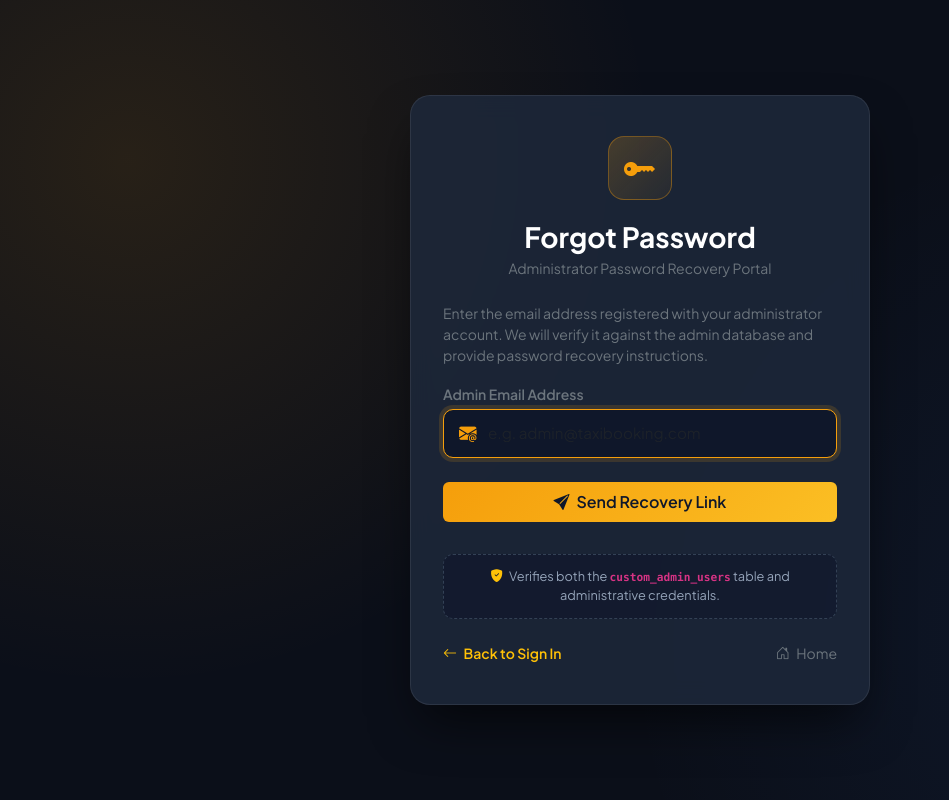
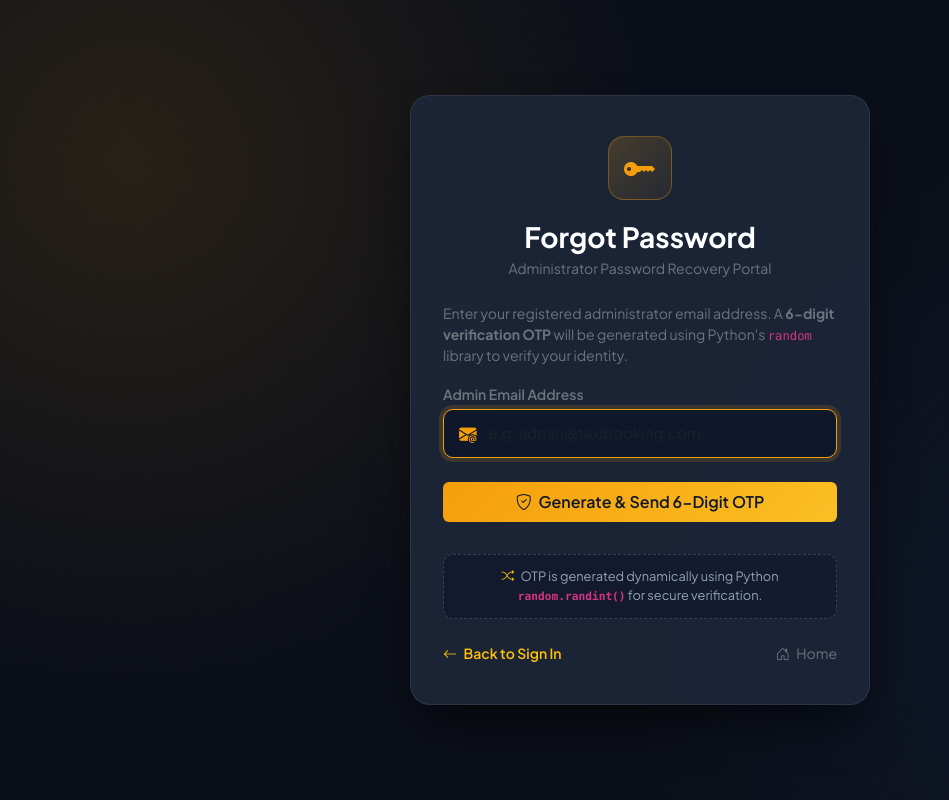
Before and after one commit to parmarkhushi2026-max/Taxi-Booking-System, a Django app: page /forgot-password/ in a window 1280 px wide. Shown: the whole page, without its empty margins (0-949 px from the left). Run offline with Django 5.2, Linux system fonts and the light colour scheme.

Commit message:
Generate 6-digit OTP using Python random library for admin password reset

```diff
--- a/core/forms.py
+++ b/core/forms.py
@@ -151,3 +151,24 @@ class AdminForgotPasswordForm(forms.Form):
             'autocomplete': 'email',
         })
     )
+
+
+class VerifyOTPForm(forms.Form):
+    """
+    OTP Verification Form for Password Reset.
+    Validates the 6-digit numeric OTP generated via Python random.
+    """
+    otp = forms.CharField(
+        max_length=6,
+        min_length=6,
+        label="6-Digit OTP Code",
+        widget=forms.TextInput(attrs={
+            'class': 'form-control form-control-custom w-100 text-center fs-3 fw-bold',
+            'placeholder': '• • • • • •',
+            'id': 'otpInput',
+            'maxlength': '6',
+            'autofocus': True,
+            'autocomplete': 'one-time-code',
+            'style': 'letter-spacing: 8px;',
+        })
+    )
--- a/core/templates/core/admin_forgot_password.html
+++ b/core/templates/core/admin_forgot_password.html
@@ -124,7 +124,7 @@
         {% else %}
             <!-- Email Submission Form -->
             <p class="text-secondary small mb-3">
-                Enter the email address registered with your administrator account. We will verify it against the admin database and provide password recovery instructions.
+                Enter your registered administrator email address. A <strong>6-digit verification OTP</strong> will be generated using Python's <code>random</code> library to verify your identity.
             </p>
 
             <form method="POST" action="{% url 'admin_forgot_password' %}">
@@ -141,13 +141,13 @@
 
                 <!-- Submit Button -->
                 <button type="submit" class="btn btn-taxi w-100 py-2 mb-3">
-                    <i class="bi bi-send-fill me-1"></i> Send Recovery Link
+                    <i class="bi bi-shield-check me-1"></i> Generate & Send 6-Digit OTP
                 </button>
 
                 <!-- Security Notice -->
                 <div class="security-notice text-center mt-3">
-                    <i class="bi bi-shield-fill-check text-warning me-1"></i>
-                    <span>Verifies both the <strong><code>custom_admin_users</code></strong> table and administrative credentials.</span>
+                    <i class="bi bi-shuffle text-warning me-1"></i>
+                    <span>OTP is generated dynamically using Python <strong><code>random.randint()</code></strong> for secure verification.</span>
                 </div>
             </form>
         {% endif %}
--- a/core/urls.py
+++ b/core/urls.py
@@ -9,6 +9,9 @@ urlpatterns = [
     path('login/', views.admin_login_view, name='login'),
     path('admin-forgot-password/', views.admin_forgot_password_view, name='admin_forgot_password'),
     path('forgot-password/', views.admin_forgot_password_view, name='forgot_password'),
+    path('admin-verify-otp/', views.admin_verify_otp_view, name='admin_verify_otp'),
+    path('verify-otp/', views.admin_verify_otp_view, name='verify_otp'),
+    path('admin-resend-otp/', views.admin_resend_otp_view, name='admin_resend_otp'),
     path('admin-reset-password/', views.admin_reset_password_view, name='admin_reset_password'),
     path('admin-dashboard/', views.admin_dashboard_view, name='admin_dashboard'),
     path('admin-logout/', views.admin_logout_view, name='admin_logout'),
--- a/core/views.py
+++ b/core/views.py
@@ -9,7 +9,12 @@ from django.contrib import messages
 from django.utils.http import url_has_allowed_host_and_scheme
 from django.utils import timezone
 from django.db.models import Sum
-from .forms import AdminLoginForm, AdminRegistrationForm, AdminForgotPasswordForm
+from .forms import (
+    AdminLoginForm,
+    AdminRegistrationForm,
+    AdminForgotPasswordForm,
+    VerifyOTPForm,
+)
 from .models import CustomAdmin, Driver, Vehicle, Booking
 
 
@@ -199,30 +204,34 @@ def admin_login_view(request):
 def admin_forgot_password_view(request):
     """
     Forgot Password view for Administrator Accounts.
-    Accepts the admin's email and initiates password recovery.
+    Accepts the admin's email and generates a 6-digit OTP using the Python random library.
     """
-    reset_sent = False
-    target_email = ""
-    reset_url = ""
-
     if request.method == 'POST':
         form = AdminForgotPasswordForm(request.POST)
         if form.is_valid():
             target_email = form.cleaned_data['email'].strip().lower()
 
-            # Verify admin account existence in custom admin table or Django User
+            # Verify admin existence in custom admin table or User model
             admin_found = (
                 CustomAdmin.objects.filter(email__iexact=target_email).exists() or
                 User.objects.filter(email__iexact=target_email, is_staff=True).exists()
             )
 
             if admin_found:
-                reset_sent = True
-                reset_url = request.build_absolute_uri(reverse('admin_reset_password')) + f"?email={target_email}"
+                # Generate 6-digit secure OTP using Python random library
+                otp = f"{random.randint(100000, 999999)}"
+
+                # Store OTP and metadata in session
+                request.session['reset_email'] = target_email
+                request.session['reset_otp'] = otp
+                request.session['otp_timestamp'] = timezone.now().timestamp()
+                request.session['otp_verified'] = False
+
                 messages.success(
                     request,
-                    f"Password reset instructions have been generated for {target_email}."
+                    f"A 6-digit OTP ({otp}) has been generated for {target_email} using the random library."
                 )
+                return redirect('admin_verify_otp')
             else:
                 messages.error(
                     request,
@@ -233,21 +242,81 @@ def admin_forgot_password_view(request):
 
     return render(request, 'core/admin_forgot_password.html', {
         'form': form,
-        'reset_sent': reset_sent,
-        'target_email': target_email,
-        'reset_url': reset_url,
     })
+
+
+def admin_verify_otp_view(request):
+    """
+    OTP Verification View for Password Reset.
+    Validates the 6-digit OTP generated via random library.
+    """
+    email = request.session.get('reset_email')
+    expected_otp = request.session.get('reset_otp')
+
+    if not email or not expected_otp:
+        messages.error(request, "Session expired or missing. Please initiate password reset again.")
+        return redirect('admin_forgot_password')
+
+    if request.method == 'POST':
+        form = VerifyOTPForm(request.POST)
+        if form.is_valid():
+            submitted_otp = form.cleaned_data['otp'].strip()
+
+            # Check if OTP expired (10 minutes = 600 seconds)
+            otp_time = request.session.get('otp_timestamp', 0)
+            if timezone.now().timestamp() - otp_time > 600:
+                messages.error(request, "The OTP has expired (valid for 10 minutes). Please request a new OTP.")
+                return redirect('admin_verify_otp')
+
+            if submitted_otp == expected_otp:
+                request.session['otp_verified'] = True
+                messages.success(request, "OTP verified successfully! Please create your new password.")
+                return redirect('admin_reset_password')
+            else:
+                messages.error(request, "Invalid OTP code. Please enter the correct 6-digit OTP.")
+    else:
+        form = VerifyOTPForm()
+
+    return render(request, 'core/admin_verify_otp.html', {
+        'form': form,
+        'email': email,
+        'current_otp': expected_otp,  # Displayed in UI banner for immediate ease of testing
+    })
+
+
+def admin_resend_otp_view(request):
+    """
+    Resends/Regenerates a fresh 6-digit OTP using Python's random library.
+    """
+    email = request.session.get('reset_email')
+    if not email:
+        messages.error(request, "Please enter your email first to generate an OTP.")
+        return redirect('admin_forgot_password')
+
+    # Generate fresh OTP using random library
+    new_otp = f"{random.randint(100000, 999999)}"
+    request.session['reset_otp'] = new_otp
+    request.session['otp_timestamp'] = timezone.now().timestamp()
+    request.session['otp_verified'] = False
+
+    messages.success(request, f"New 6-digit OTP ({new_otp}) generated successfully!")
+    return redirect('admin_verify_otp')
 
 
 def admin_reset_password_view(request):
     """
     Password Reset confirmation view.
-    Allows administrators to set a new password.
+    Allows administrators to set a new password after verifying the random OTP.
     """
-    email = request.GET.get('email', '') or request.POST.get('email', '')
+    email = request.session.get('reset_email')
+    otp_verified = request.session.get('otp_verified', False)
+
+    # Protect route: must have verified OTP first
+    if not email or not otp_verified:
+        messages.error(request, "Access denied. Please verify your OTP code first.")
+        return redirect('admin_forgot_password')
 
     if request.method == 'POST':
-        email = request.POST.get('email', '').strip().lower()
         new_password = request.POST.get('new_password', '')
         confirm_password = request.POST.get('confirm_password', '')
 
@@ -267,7 +336,7 @@ def admin_reset_password_view(request):
                 custom_admin.save(update_fields=['password'])
                 updated = True
 
-            # Update Django User
+            # Update Django User model
             user = User.objects.filter(email__iexact=email).first()
             if user:
                 user.set_password(new_password)
@@ -275,7 +344,14 @@ def admin_reset_password_view(request):
                 updated = True
 
             if updated:
-                messages.success(request, "Password has been reset successfully! Please sign in with your new password.")
+                # Clear password reset session state
+                for key in ['reset_email', 'reset_otp', 'otp_timestamp', 'otp_verified']:
+                    request.session.pop(key, None)
+
+                messages.success(
+                    request,
+                    "Password has been reset successfully! Please sign in with your new password."
+                )
                 return redirect('admin_login')
             else:
                 messages.error(request, "Unable to find an account for the provided email.")
```
Also changed, not shown: core/templates/core/admin_verify_otp.html (added, +139 -0 lines), core/tests.py (+69 -35 lines).
